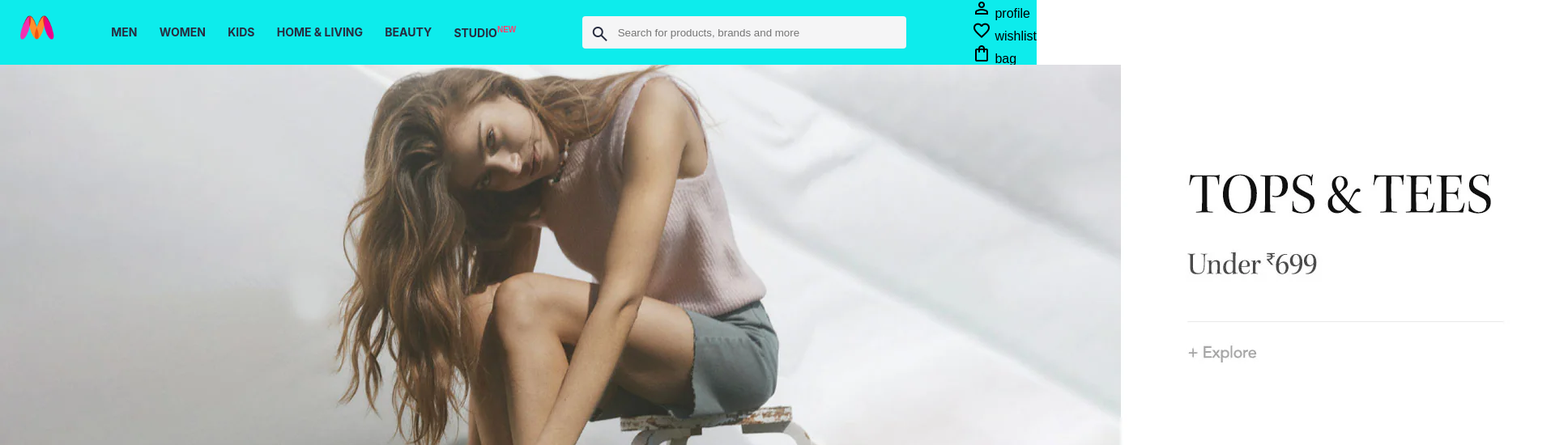
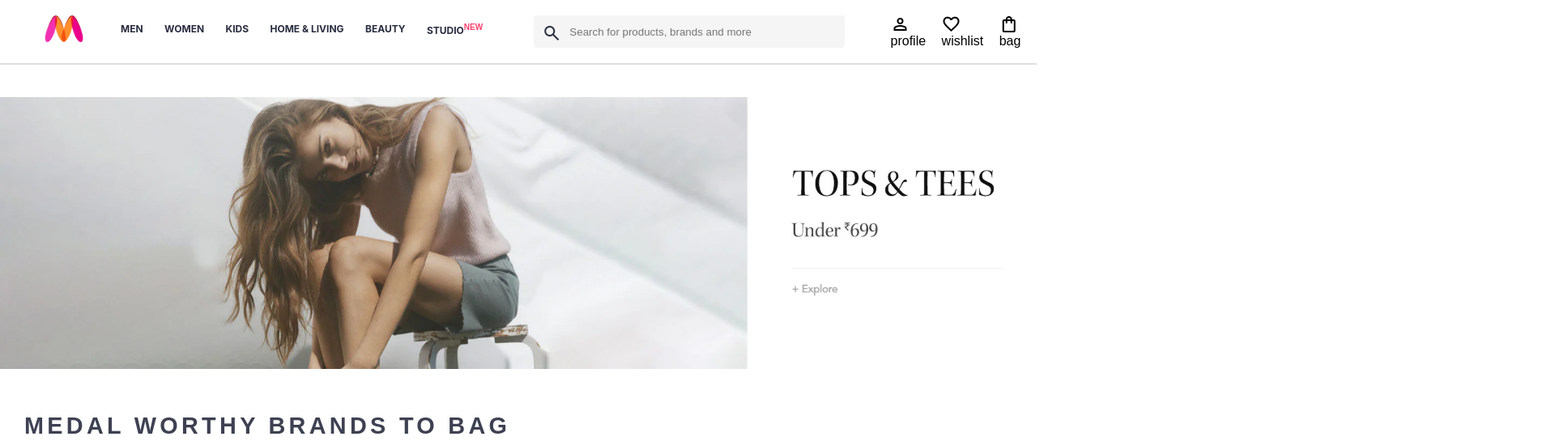
Before and after one commit to sidduyadav1/myntraclone, a plain HTML site: page index.html in a window 1280 px wide. Shown: the top 550 px of the page at 81% size, 1920 px wide, since content can reach past the window. Drawn offline with nearby package versions, Linux system fonts and the light colour scheme; files whose address does not match are found by name.

Commit message:
Update index.css

```diff
--- a/index.css
+++ b/index.css
@@ -9,30 +9,36 @@ header{
     display: flex;
     height: 80px;
     justify-content: space-between;
-    background-color: rgb(13, 236, 236);
+    background-color:#ffffff;
     align-items: center;
+    border-bottom:2px solid #e1dddd;
     /* height: ; */
 }
 .logo_container{
-    margin-left: 20px;
+    margin-left: 50px;
     height: 53px;
     width: 36px;
 }
 .myntra_logo{
-    height: 40px;
+    height: 45px;
 }
 .nav_container{
     display: flex;
     min-width: 500px;
-    justify-content: space-between;
+    justify-content: space-evenly;
 }
-nav a {
+.nav_container a {
     font-family: Assistant, -apple-system, BlinkMacSystemFont, Segoe UI, Roboto, Helvetica, Arial, sans-serif;
     text-transform: uppercase;
     text-decoration: none;
-    font-size: 14px;
+    font-size: 12px;
     font-weight: 700;
     color: #282c3f;
+    padding: 28px 0;
+    border-bottom: 5px solid #ffffff;
+}
+.nav_container a:hover{
+    border-bottom:4px solid #ff3f6c ;
 }
 nav sup{
     color: #ff3f6c;
@@ -41,7 +47,8 @@ nav sup{
 .search_container{
     /* color: #696e79; */
     display: flex;
-  min-width: 400px;
+  min-width: 200px;
+  width: 30%;
     height: 40px;
     /* color: #f5f5f6; */
     align-items: center;
@@ -65,3 +72,45 @@ nav sup{
     flex-grow: 1;
     border-radius: 0 4px 4px 0;
 }
+.profile_icon{
+    height: 24px;
+    width: 24px;
+
+}
+.profile_container{
+display: flex;
+flex-direction: column;
+}
+.profile_bar{
+    display: flex;
+  min-width: 200px;
+  align-items: center;
+  justify-content: space-evenly;
+}
+.banner_image{
+    width: 100%;
+
+}
+.banner_container{
+    margin: 40px 0;
+}
+.category_heading{
+    text-transform: uppercase;
+    color: #3e4152;
+    letter-spacing: .15em;
+    font-size: 1.8em;
+    margin: 50px 0 10px 30px;
+    max-height: 5em;
+    font-weight: 700;
+}
+.category_container{
+    display: flex;
+    flex-wrap: wrap;
+    justify-content: space-evenly;
+
+
+}
+.offer{
+    width: 250px;
+
+}
```
